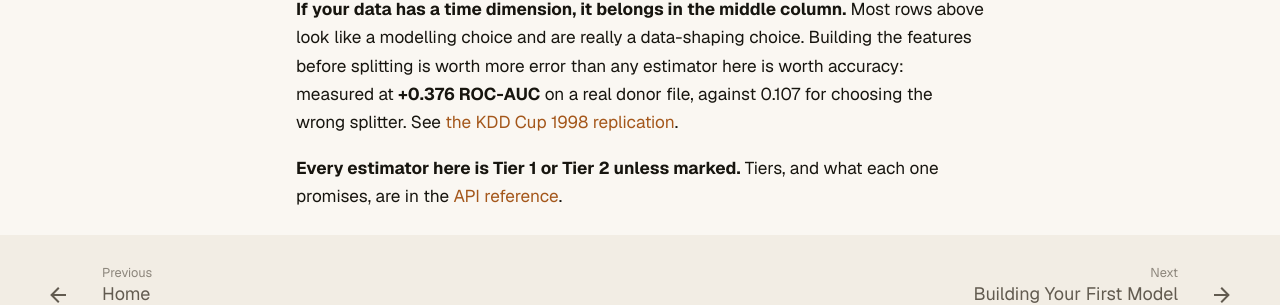
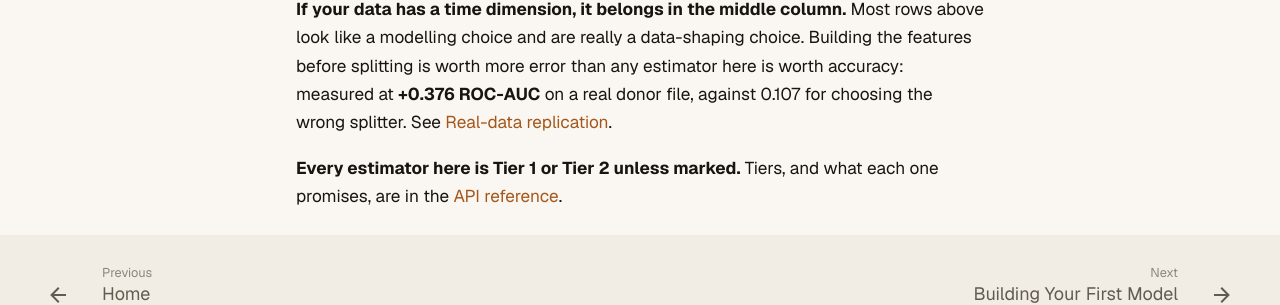
Before and after one commit to PhilanthroPy-Project/PhilanthroPy, an MkDocs documentation site: the page built from docs/tutorials/index.md, in a window 1280 px wide and 900 px high, scrolled down 1343 px. Shown: the part 503-808 px from the top of the window. Built offline with MkDocs 1.6.1 and Material for MkDocs 9.7.7, drawn with Linux system fonts in a browser that asks for light colours; comment, search, counter and statistics services are not loaded.

Commit message:
docs: point the leakage note at the dedicated replication page
The page landed in #160 after this branch was cut, so the note went via the
benchmarks.md anchor. One hop fewer now.

```diff
--- a/docs/tutorials/index.md
+++ b/docs/tutorials/index.md
@@ -35,7 +35,7 @@
 modelling choice and are really a data-shaping choice. Building the features before splitting is
 worth more error than any estimator here is worth accuracy: measured at **+0.376 ROC-AUC** on a real
 donor file, against 0.107 for choosing the wrong splitter. See
-[the KDD Cup 1998 replication](../explanation/benchmarks.md#real-data-replication-kdd-cup-1998).
+[Real-data replication](../explanation/real_data_replication.md).
 
 **Every estimator here is Tier 1 or Tier 2 unless marked.** Tiers, and what each one promises, are in
 the [API reference](../reference/index.md#stability-tiers).
```
